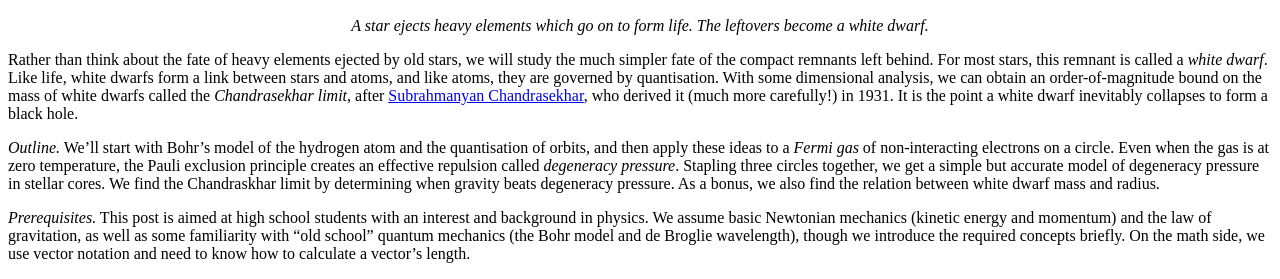
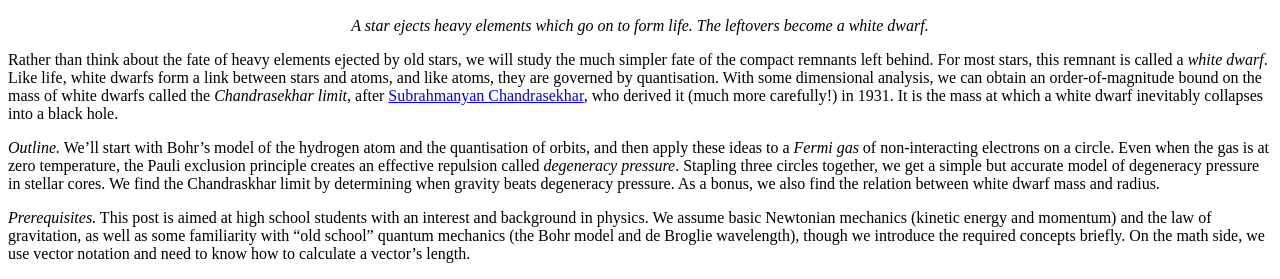
Before and after one commit to hapax/hapax.github.io, a Jekyll site: the page built from assets/chandra.md, in a window 1280 px wide and 900 px high, scrolled down 1522 px. Shown: the part 173-452 px from the top of the window. Built offline with Jekyll 4.4.1, drawn with Linux system fonts in a browser that asks for light colours; our own code applies the rules of GitHub Pages for plain Markdown files; formulas are drawn with MathJax 3; a script that is not in the unit is left out.

Commit message:
Update chandra.md

```diff
--- a/assets/chandra.md
+++ b/assets/chandra.md
@@ -67,7 +67,7 @@ With some dimensional analysis, we can obtain an order-of-magnitude
 bound on the mass of white dwarfs called the *Chandrasekhar limit*, after
 [Subrahmanyan Chandrasekhar](https://en.wikipedia.org/wiki/Subrahmanyan_Chandrasekhar),
 who derived it (much more carefully!) in 1931.
-It is the point a white dwarf inevitably collapses to form a
+It is the mass at which a white dwarf inevitably collapses into a
 black hole.
 
 *Outline.* We'll start with Bohr's model of the hydrogen atom and the
```
